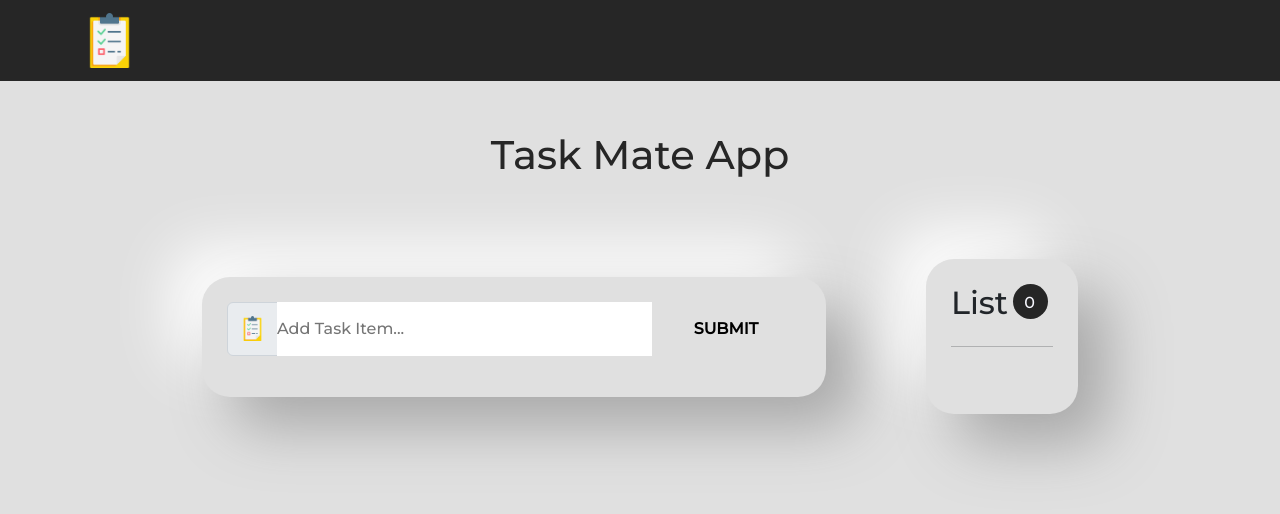
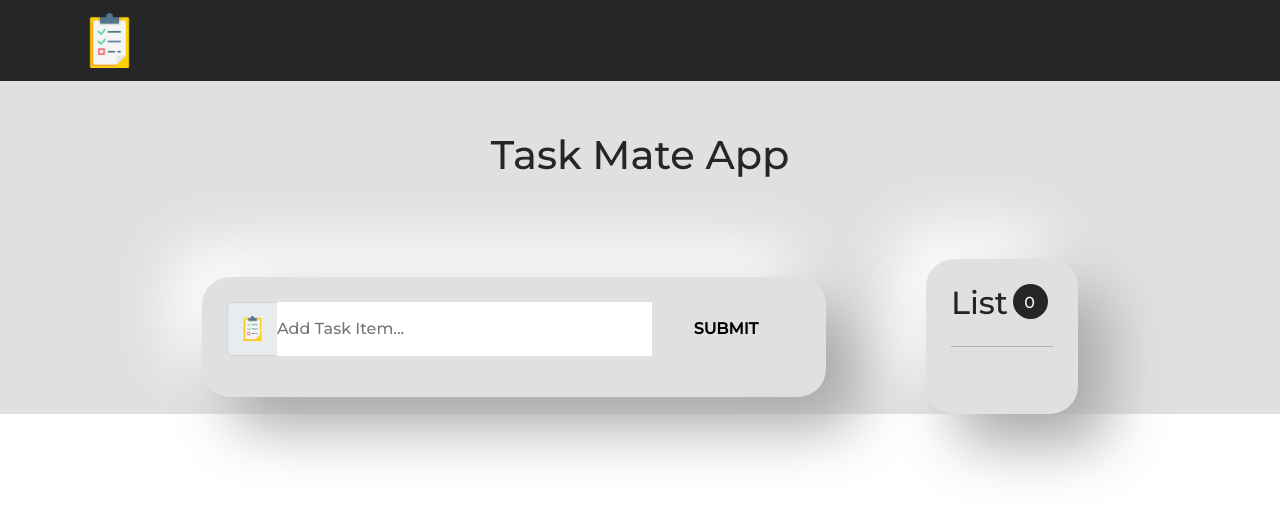
Before and after one commit to Enocho1-1/Task-Mate, a React (Create React App) app in the folder taskmate/: page / in a window 1280 px wide. Shown: the top 514 px of the page. Built offline with nearby package versions, Linux system fonts and the light colour scheme.

Commit message:
5th commit

```diff
--- a/taskmate/src/components/TaskList.js
+++ b/taskmate/src/components/TaskList.js
@@ -1,12 +1,16 @@
-import { useState } from "react"
+import { useEffect, useState } from "react"
 import { Form } from "./Form"
 import { Userlist } from "./Userlist"
 import "./tasklist.css"
 
 export const TaskList = () => {
 
-    const [taskList, setTasklist] = useState([])
+    const [taskList, setTasklist] = useState(JSON.parse(localStorage.getItem("taskList")) || [])
     const [taskEdit, setTaskEdit] = useState({})
+
+    useEffect( () => {
+       localStorage.setItem("taskList", JSON.stringify(taskList))
+    },[taskList])
   return (
     <section className="taskContainer">
         <h1>Task Mate App</h1>
--- a/taskmate/src/index.css
+++ b/taskmate/src/index.css
@@ -27,8 +27,8 @@ h2{
 }
 
 main{
-    height: 100vh;
-    width: 100vw;
+    height: 100%;
+    width: 100%;
     background-color: var(--theme-gray);
     font-family: 'Montserrat', sans-serif;
 }
```
